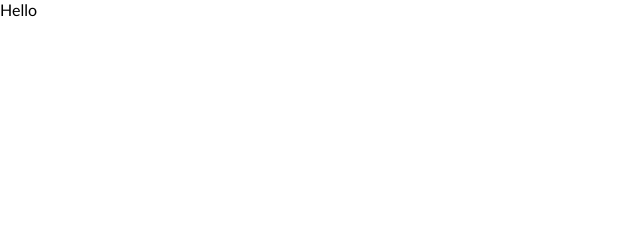
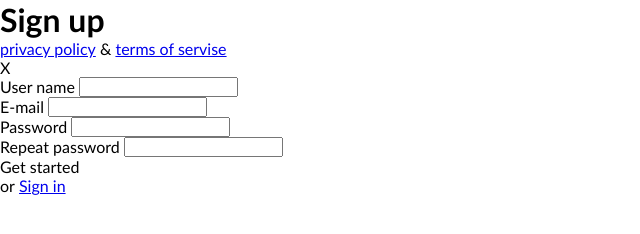
Before and after one commit to sergejus-max/4.-sign-up, a plain HTML site: page index.html in a window 1280 px wide. Shown: the whole page, without its empty margins (0-640 px from the left). Drawn offline with Linux system fonts and the light colour scheme.

Commit message:
html structure

```diff
--- a/index.html
+++ b/index.html
@@ -10,6 +10,41 @@
     <link rel="stylesheet" href="./css/main.css">
 </head>
 <body>
-    Hello
+    <main>
+        <div>
+            <h1>Sign up</h1>
+             <footer>
+                 <a href="#">privacy policy</a>
+                 <span>&</span>
+                 <a href="#">terms of servise   </a>
+             </footer>
+        </div>
+        <div>
+            <div>X</div>
+            <form>
+                <div>
+                    <label for="username">User name</label>
+                    <input type="text" name="username">
+                </div>
+                <div>
+                    <label for="email">E-mail</label>
+                    <input type="email" name="email">
+                </div>
+                <div>
+                    <label for="pass">Password</label>
+                    <input type="password" name="pass">
+                </div>
+                <div>
+                    <label for="pass2">Repeat password</label>
+                    <input type="password" name="pass2">
+                </div>
+                <div>
+                    <div>Get started</div>
+                    <span>or</span>
+                    <a href="#">Sign in</a>
+                </div>
+            </form>
+        </div>
+    </main>
 </body>
 </html>
```
